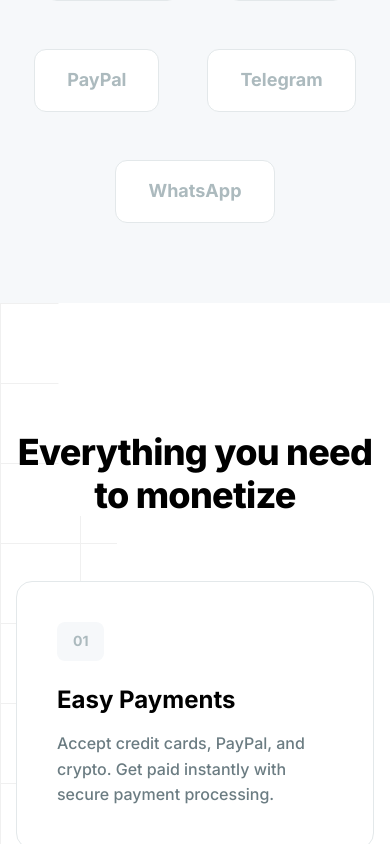
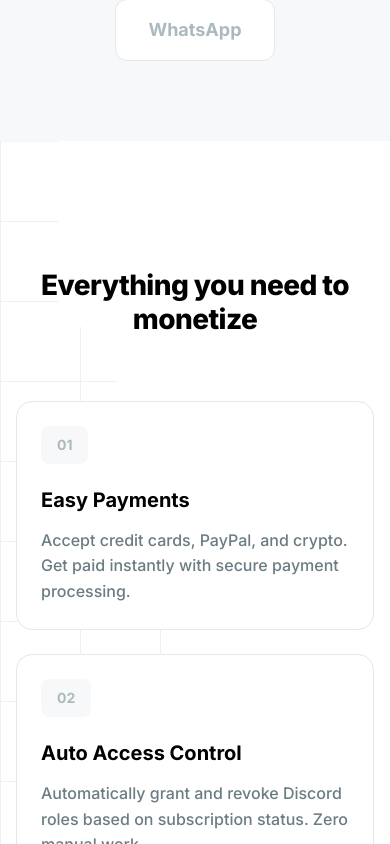
Before and after one commit to kloondc-gif/discortize-frontend, a Next.js app: page / in a window 390 px wide. Shown: the part 1156-2000 px from the top of the page. Built offline with nearby package versions, Linux system fonts and the light colour scheme.

Commit message:
Add comprehensive mobile responsive styles

```diff
--- a/app/globals.css
+++ b/app/globals.css
@@ -1392,3 +1392,199 @@
 .blog-content-link:hover {
   opacity: 0.7;
 }
+
+/* ===== Mobile Responsive Styles ===== */
+@media (max-width: 768px) {
+  /* Header adjustments */
+  .nav {
+    height: 60px;
+    padding: 0 1rem;
+  }
+
+  .logo-img {
+    height: 40px !important;
+    max-width: 160px;
+  }
+
+  .nav-login, .nav-signup {
+    padding: 0.5rem 1rem;
+    font-size: 14px;
+  }
+
+  /* Hero section */
+  .hero-section {
+    padding: 3rem 0 2rem;
+  }
+
+  .hero-title {
+    font-size: 2rem !important;
+    line-height: 1.2 !important;
+  }
+
+  .hero-subtitle {
+    font-size: 1rem !important;
+    line-height: 1.5 !important;
+  }
+
+  .input-container {
+    flex-direction: column;
+    height: auto;
+    max-width: 100%;
+  }
+
+  .input-prefix {
+    padding: 0.75rem 1rem 0;
+    font-size: 14px;
+  }
+
+  .styled-input {
+    padding: 0.75rem 1rem !important;
+    font-size: 15px !important;
+  }
+
+  .start-button {
+    margin: 0.5rem;
+    padding: 0.875rem 1.5rem !important;
+    font-size: 15px !important;
+  }
+
+  /* Features section */
+  .features-grid {
+    grid-template-columns: 1fr !important;
+    gap: 1.5rem !important;
+  }
+
+  .feature-card {
+    padding: 1.5rem !important;
+  }
+
+  /* Pricing section */
+  .pricing-grid {
+    grid-template-columns: 1fr !important;
+    gap: 1.5rem !important;
+  }
+
+  .pricing-card {
+    padding: 2rem 1.5rem !important;
+  }
+
+  /* Footer */
+  .footer-content {
+    flex-direction: column;
+    gap: 2rem;
+  }
+
+  .footer-bottom {
+    flex-direction: column;
+    gap: 1.5rem;
+    text-align: center;
+  }
+
+  .footer-links {
+    justify-content: center;
+  }
+
+  .footer-socials {
+    justify-content: center;
+  }
+
+  /* Dashboard mobile */
+  .dashboard-grid {
+    grid-template-columns: 1fr !important;
+    gap: 1rem !important;
+  }
+
+  .stat-card {
+    padding: 1.25rem !important;
+  }
+
+  .stat-value {
+    font-size: 1.75rem !important;
+  }
+
+  /* Blog mobile */
+  .blog-grid {
+    grid-template-columns: 1fr !important;
+    gap: 1.5rem !important;
+  }
+
+  .blog-card {
+    padding: 1.5rem !important;
+  }
+
+  .blog-content {
+    padding: 1.5rem !important;
+  }
+
+  .blog-content h2 {
+    font-size: 1.5rem !important;
+  }
+
+  .blog-content h3 {
+    font-size: 1.25rem !important;
+  }
+
+  /* Tables */
+  table {
+    font-size: 14px;
+  }
+
+  th, td {
+    padding: 0.5rem !important;
+  }
+
+  /* Modals */
+  .modal-content {
+    width: 95% !important;
+    max-width: 95% !important;
+    margin: 1rem;
+    padding: 1.5rem !important;
+  }
+
+  /* Forms */
+  .form-row {
+    flex-direction: column !important;
+  }
+
+  .form-group {
+    width: 100% !important;
+  }
+
+  /* Buttons */
+  .button-group {
+    flex-direction: column;
+    gap: 0.75rem;
+  }
+
+  .button-group button {
+    width: 100%;
+  }
+}
+
+/* Small mobile devices */
+@media (max-width: 480px) {
+  .container {
+    padding: 0 1rem;
+  }
+
+  .hero-title {
+    font-size: 1.75rem !important;
+  }
+
+  .section-title {
+    font-size: 1.75rem !important;
+  }
+
+  .feature-card h3,
+  .pricing-card h3 {
+    font-size: 1.25rem !important;
+  }
+
+  .nav-login {
+    display: none;
+  }
+
+  .nav-signup {
+    padding: 0.5rem 1.25rem;
+  }
+}
```
